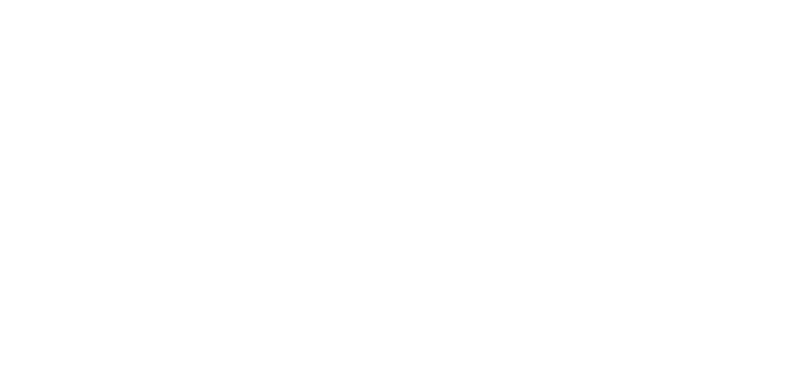
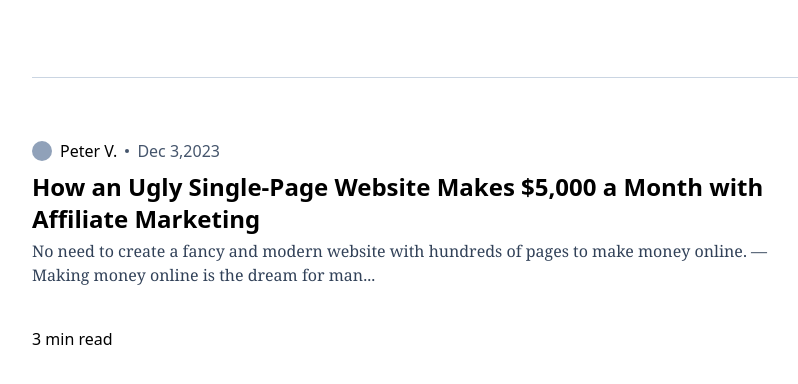
Before and after one commit to anujsolania/Blog-App, a React (Vite) app in the folder frontend/: page /blogs in a window 1280 px wide. Before the commit this address had no page. Shown: the top 384 px of the page, without its empty margins (224-1022 px from the left). Built offline with nearby package versions, Linux system fonts and the light colour scheme.

Commit message:
blogs page+

```diff
--- a/frontend/src/App.tsx
+++ b/frontend/src/App.tsx
@@ -4,6 +4,7 @@
 import { SigninHome } from './pages/SigninHome'
 import { Blog } from './pages/Blog'
 import { Createblog } from './pages/Createblog'
+import { BlogS } from './pages/BlogS'
 
 
 function App() {
@@ -17,6 +18,7 @@
       <Route path='/signin' element={<SigninHome></SigninHome>} ></Route>
       <Route path='/blog' element={<Blog></Blog>} ></Route>
       <Route path='/createblog' element={<Createblog></Createblog>} ></Route>
+      <Route path='/blogs' element={<BlogS></BlogS>} ></Route>
     </Routes>
     </BrowserRouter>
     </>
--- a/frontend/src/pages/BlogS.tsx
+++ b/frontend/src/pages/BlogS.tsx
@@ -0,0 +1,27 @@
+
+export const BlogS = () => {
+    return (
+        <div className="flex h-screen w-screen justify-center" >
+            <div className="flex flex-col w-[60%] " >
+            <hr className="border-t border-slate-300 mt-[10%] mb-[8%] "></hr>
+            <div className="flex gap-2" >
+            <div className="flex items-center" >
+            <button className="h-5 w-5 bg-slate-400 rounded-2xl" ></button>
+            </div>
+            <p>Peter V.</p>
+            <div className="flex items-center" >
+            <button className="h-1 w-1 bg-slate-600 rounded-2xl" ></button>
+            </div>
+            <p className="text-slate-600" >Dec 3,2023</p>
+            </div>
+            <div className="flex flex-col gap-1 pt-2 pb-10" >
+            <h1 className="text-2xl font-bold" >How an Ugly Single-Page Website Makes $5,000 a Month with Affiliate Marketing</h1>
+            <p className="font-serif text-slate-700" >No need to create a fancy and modern website with hundreds of pages to make money online. — Making money online is the dream for man...</p>
+            </div>
+            <div>
+            <p>3 min read </p>
+            </div>
+            </div>
+        </div>
+    )
+}
--- a/frontend/src/pages/Createblog.tsx
+++ b/frontend/src/pages/Createblog.tsx
@@ -7,7 +7,7 @@
             <hr className="border-t border-gray-200 p-8" ></hr>
             <div className="flex justify-center " >
             <div className="flex flex-col w-[80%] gap-10">
-                <h1 className="text-4xl text-center" >Create new Blog</h1>
+                <h1 className="text-4xl text-center" >New Blog</h1>
                 <input className="border text-lg rounded-xl p-4 bg-slate-50" placeholder="Enter title" ></input>
                 <textarea className="border p-4 rounded-xl bg-slate-50" rows={10} placeholder="Enter content" ></textarea>
             </div>
```
